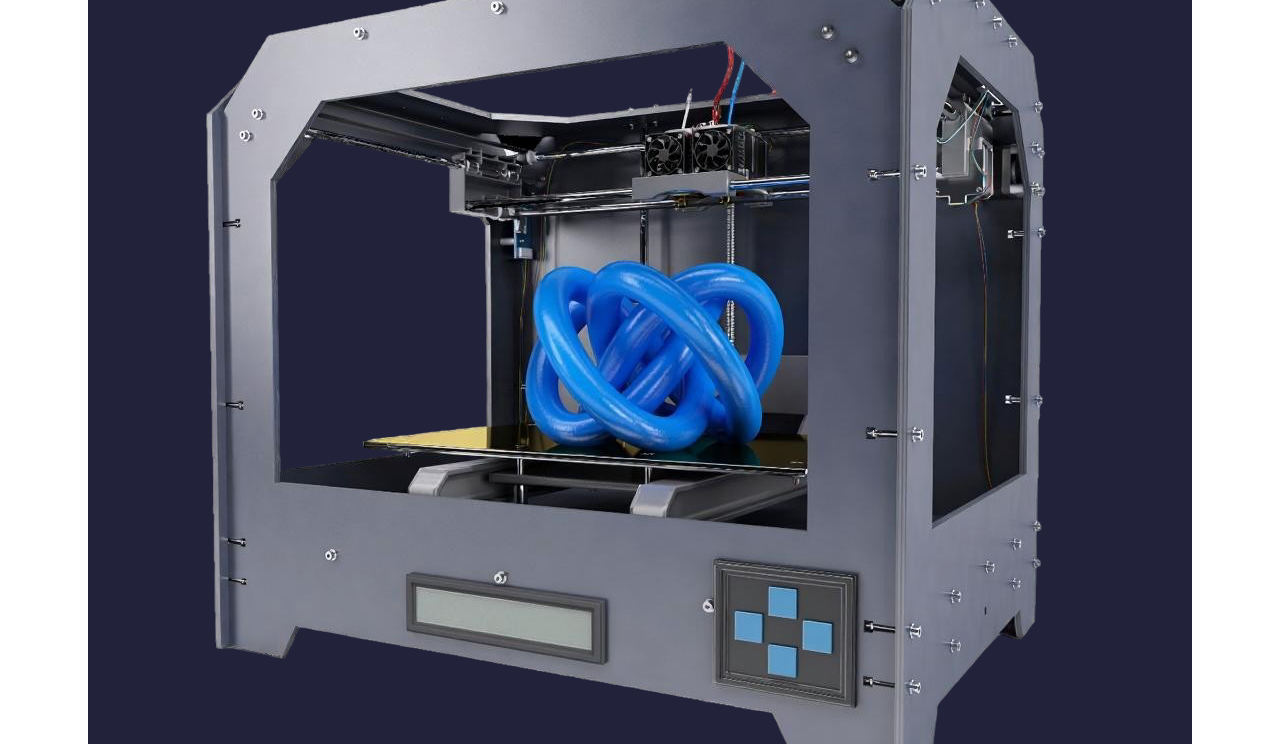
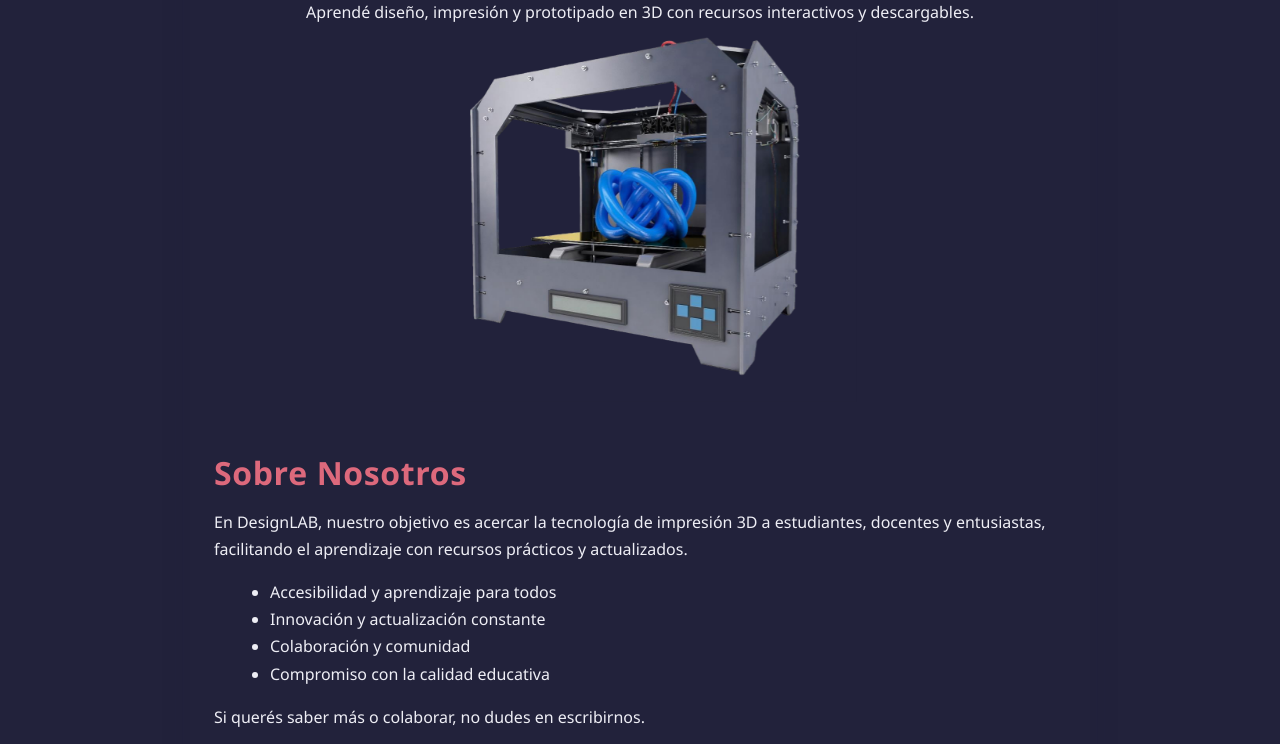
Before and after one commit to verito1312/designlab, a plain HTML site: page index.html in a window 1280 px wide. Shown: the part 332-1076 px from the top of the page. Drawn offline with nearby package versions, Linux system fonts and the light colour scheme; some packages are replaced by stand-ins of ours; the site is published under a folder, as on GitHub Pages, so addresses that start at the root find nothing; a script that the page names is missing.

Commit message:
Tus cambios locales antes de rebase

```diff
--- a/index.html
+++ b/index.html
@@ -14,7 +14,7 @@
   <link href="https://cdn.jsdelivr.net/npm/lightgallery@2.7.1/css/lightgallery-bundle.min.css" rel="stylesheet">
 
   <!-- Estilos personalizados -->
-  <link rel="stylesheet" href="/designlab/css/styles.css" />
+  <link rel="stylesheet" href="css/styles.css" />
 </head>
 <body>
   <header>
```
